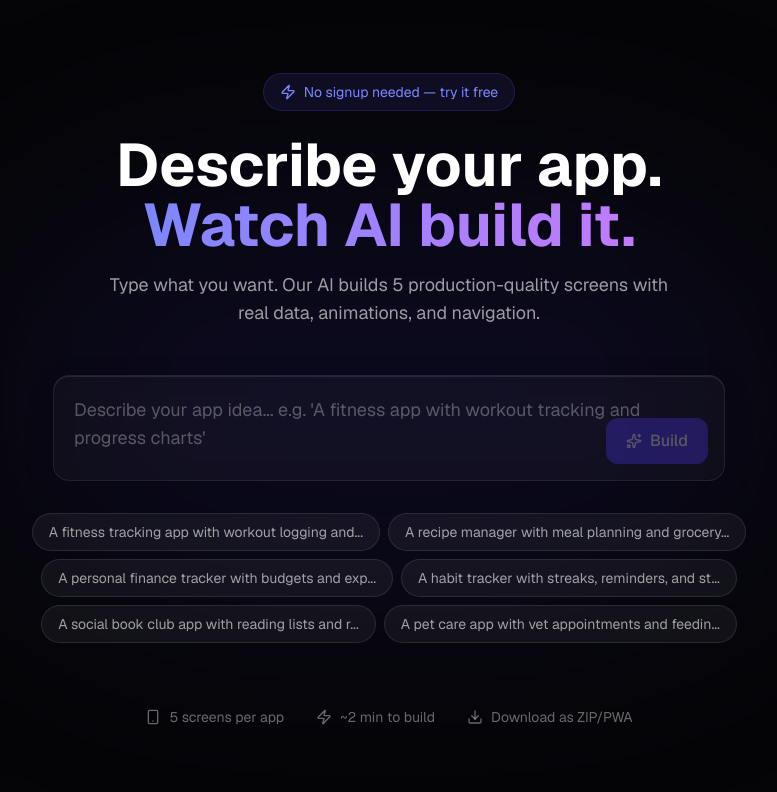
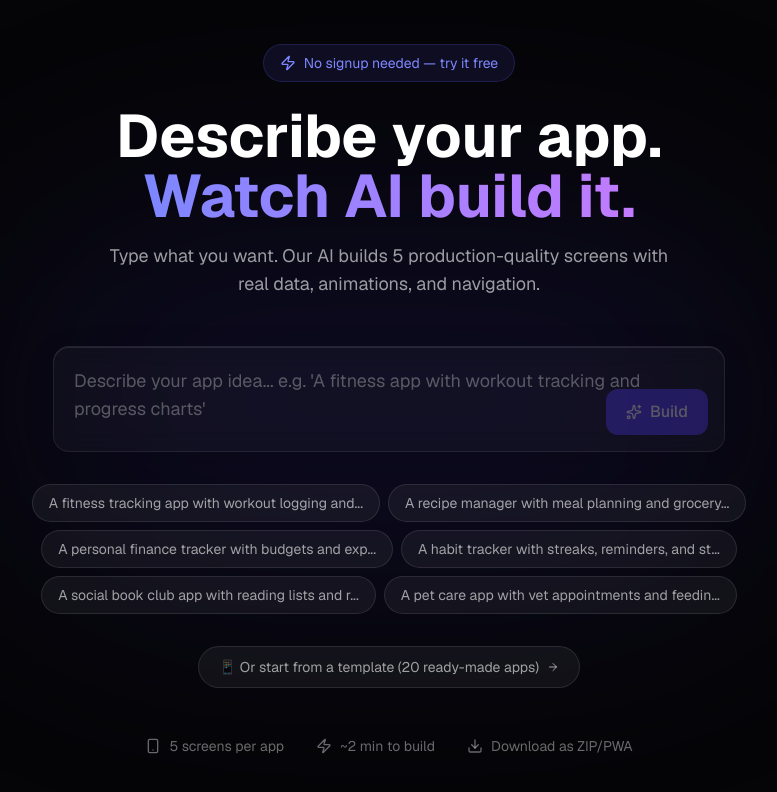
Before and after one commit to humsafarprabhu-cmyk/appforge, a Next.js app: page /try in a window 1280 px wide. Shown: the top 792 px of the page, without its empty margins (251-1028 px from the left). Built offline with nearby package versions, Linux system fonts and the light colour scheme; no server answers.

Commit message:
feat: template auto-load + browse templates link on /try
- Auto-starts generation when arriving from template gallery
- 'Browse Templates' link with count on the try page
- Template name sets app name automatically

```diff
--- a/src/app/try/try-client.tsx
+++ b/src/app/try/try-client.tsx
@@ -45,6 +45,20 @@ export function TryClient() {
     setAppId("try-mode");
     clearScreens();
     clearMessages();
+
+    // Check if arriving from template gallery
+    if (typeof window !== 'undefined') {
+      const templatePrompt = localStorage.getItem('af_template_prompt');
+      const templateName = localStorage.getItem('af_template_name');
+      if (templatePrompt) {
+        localStorage.removeItem('af_template_prompt');
+        localStorage.removeItem('af_template_name');
+        // Auto-start with template
+        setInputValue(templatePrompt);
+        if (templateName) setAppName(templateName);
+        setTimeout(() => handleStart(templatePrompt), 500);
+      }
+    }
   }, []);
 
   const handleStart = async (prompt: string) => {
@@ -157,12 +171,25 @@ export function TryClient() {
             ))}
           </motion.div>
 
+          {/* Templates link */}
+          <motion.div
+            initial={{ opacity: 0 }}
+            animate={{ opacity: 1 }}
+            transition={{ delay: 0.5 }}
+            className="mt-8"
+          >
+            <a href="/templates" className="inline-flex items-center gap-2 px-5 py-2.5 rounded-full bg-white/5 hover:bg-white/10 border border-white/10 text-white/60 hover:text-white text-sm transition-all">
+              📱 Or start from a template ({20} ready-made apps)
+              <ArrowRight className="w-3 h-3" />
+            </a>
+          </motion.div>
+
           {/* Features strip */}
           <motion.div
             initial={{ opacity: 0 }}
             animate={{ opacity: 1 }}
             transition={{ delay: 0.6 }}
-            className="flex items-center gap-8 mt-16 text-white/40 text-sm"
+            className="flex items-center gap-8 mt-12 text-white/40 text-sm"
           >
             <div className="flex items-center gap-2">
               <Smartphone className="w-4 h-4" />
```
